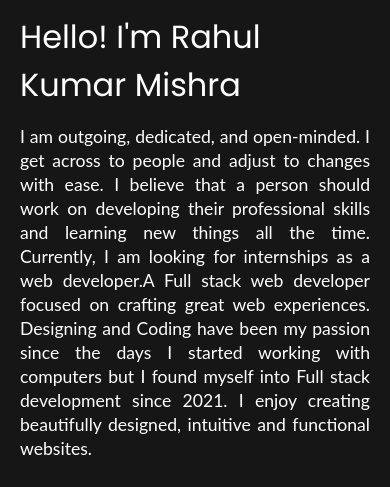
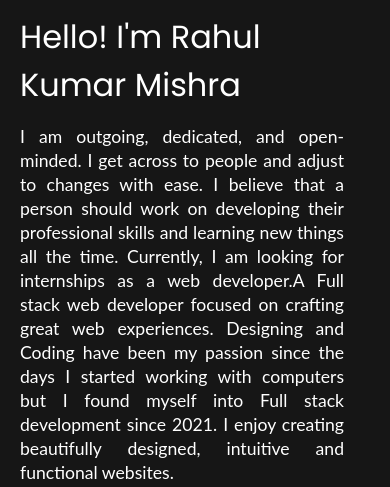
Before and after one commit to rahulmishra179/Rahul-Kumar, a plain HTML site: page index.html in a window 390 px wide. Shown: the part 970-1457 px from the top of the page. Drawn offline with Linux system fonts and the light colour scheme.

Commit message:
about chnages

```diff
--- a/style.css
+++ b/style.css
@@ -698,6 +698,9 @@ footer .copyright {
   .about h1 {
     margin-left: 3.8rem;
   }
+  .about p{
+    margin-right: 26px;
+  }
   .about .social {
     margin-left: 14px;
   }
```
